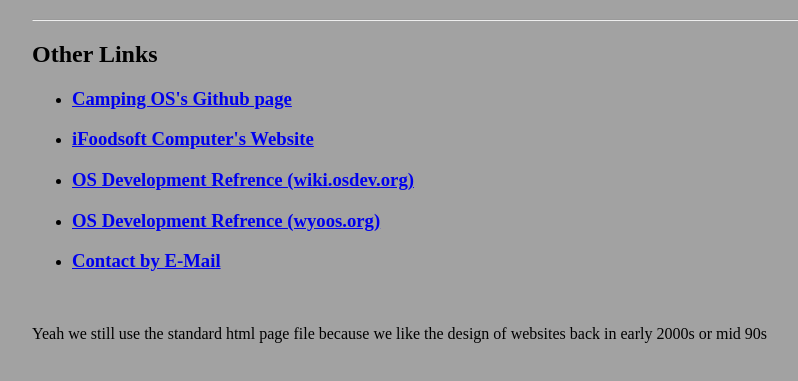
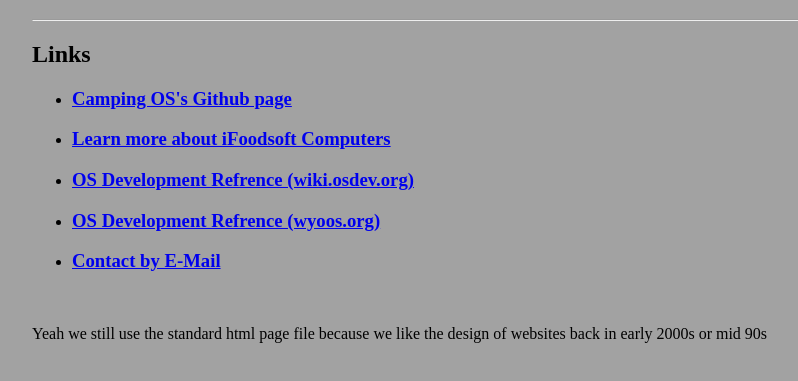
Before and after one commit to campingos/campingos.github.io, a plain HTML site: page index.html in a window 1280 px wide. Shown: the part 177-558 px from the top of the page, without its empty margins (76-874 px from the left). Drawn offline with Linux system fonts and the light colour scheme.

Commit message:
change some link texts

```diff
--- a/index.html
+++ b/index.html
@@ -27,10 +27,10 @@
 
 
 	<hr>
-	<h2>Other Links</h2>
+	<h2>Links</h2>
 	<ul>
 		<li><h3><a href="https://github.com/campingos/">Camping OS's Github page</a></h3></li>
-		<li><h3><a href="https://ifoodsoft.herokuapp.com">iFoodsoft Computer's Website</a></h3></li>
+		<li><h3><a href="https://ifoodsoft.herokuapp.com">Learn more about iFoodsoft Computers</a></h3></li>
 		<li><h3><a href="http://wiki.osdev.org">OS Development Refrence (wiki.osdev.org)</a></h3></li>
 		<li><h3><a href="http://wyoos.org">OS Development Refrence (wyoos.org)</a></h3></li>
 		<li><h3><a href="mailto: camping.operating.system@gmail.com">Contact by E-Mail</a></h3></li>
```
